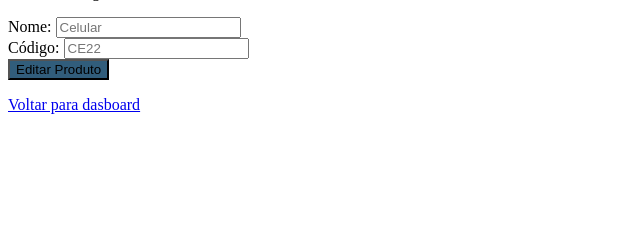
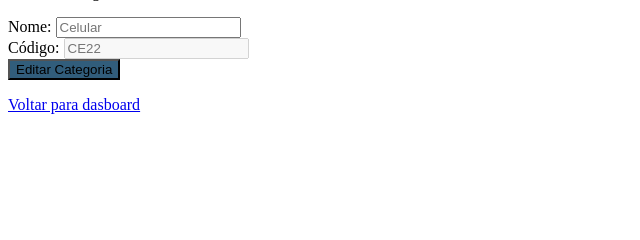
Before and after one commit to kain-prog/estagio_back-end, a PHP site: page /Components/FormEditarCategoriaComponent.php in a window 1280 px wide. Shown: the part 71-311 px from the top of the page, without its empty margins (0-640 px from the left). Run offline with PHP 8.4, Linux system fonts and the light colour scheme; the template is opened without the code that fills it, so the values that code supplies are empty.

Commit message:
feat: setando o nome dos botões

```diff
--- a/Components/FormCriarCategoriaComponent.php
+++ b/Components/FormCriarCategoriaComponent.php
@@ -14,13 +14,13 @@
 
         <div class="col-md-5">
             <label for="codigo_categoria">Código:</label>
-            <input class="form-control" type="text" name="codigo_categoria" id="codigo_categoria" style="box-shadow: none !important;" required placeholder="CE22">
+            <input class="form-control" type="text" name="codigo_categoria" id="codigo_categoria" style="box-shadow: none !important;" required placeholder="CE22" >
         </div>
 
     </div>
 
     <div class="mb-4">
-        <input type="submit" class="btn w-100 py-3 text-white" name="criar_categoria" value="Criar Produto" style="background-color: #315d7b" />
+        <input type="submit" class="btn w-100 py-3 text-white" name="criar_categoria" value="Criar Categoria" style="background-color: #315d7b" />
     </div>
 
 </form>
--- a/Components/FormEditarCategoriaComponent.php
+++ b/Components/FormEditarCategoriaComponent.php
@@ -14,13 +14,13 @@
 
         <div class="col-md-5">
             <label for="codigo_categoria">Código:</label>
-            <input class="form-control" type="text" name="codigo_categoria" id="codigo_categoria" style="box-shadow: none !important;" required placeholder="CE22" value="<?= $categoria['codigo_categoria'] ?>">
+            <input class="form-control disabled" type="text" disabled id="codigo_categoria" style="box-shadow: none !important;" required placeholder="CE22" value="<?= $categoria['codigo_categoria'] ?>">
         </div>
 
     </div>
 
     <div class="mb-4">
-        <input type="submit" class="btn w-100 py-3 text-white" name="editar_categoria" value="Editar Produto" style="background-color: #315d7b" />
+        <input type="submit" class="btn w-100 py-3 text-white" name="editar_categoria" value="Editar Categoria" style="background-color: #315d7b" />
     </div>
 
 </form>
--- a/Components/FormEditarNoticiaComponent.php
+++ b/Components/FormEditarNoticiaComponent.php
@@ -36,7 +36,7 @@
     </div>
 
     <div class="mb-4">
-        <input type="submit" class="btn w-100 py-3 text-white" name="atualizar_noticia" value="Criar Notícia" style="background-color: #315d7b" />
+        <input type="submit" class="btn w-100 py-3 text-white" name="atualizar_noticia" value="Editar Notícia" style="background-color: #315d7b" />
     </div>
 
 </form>
--- a/Components/FormEditarProdutoComponent.php
+++ b/Components/FormEditarProdutoComponent.php
@@ -41,7 +41,7 @@
 
     <div class="d-flex flex-column w-100 align-items-center mb-3">
         <label for="nome" class="w-100">Descrição:</label>
-        <textarea class="w-100 form-control" name="descricao" id="descricao" cols="30" rows="3" style="box-shadow: none !important;"> <?= $produto['descricao'] ?></textarea>
+        <textarea class="w-100 form-control" name="descricao" id="descricao" cols="30" rows="3" style="box-shadow: none !important;"><?= $produto['descricao'] ?></textarea>
 
     </div>
 
```
